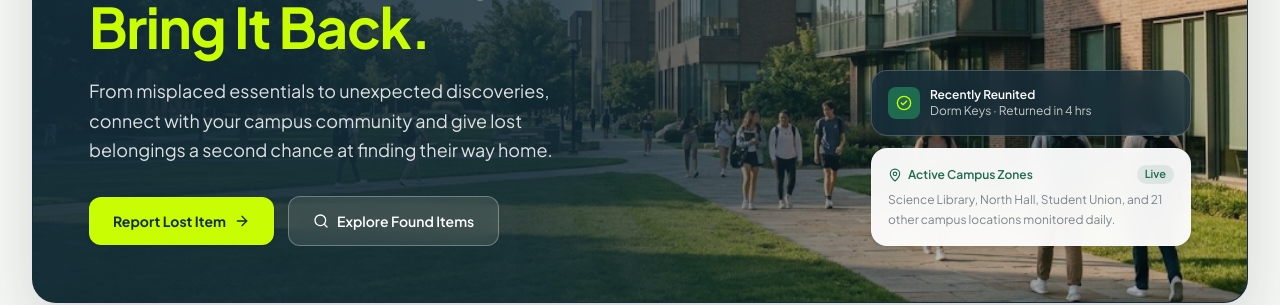
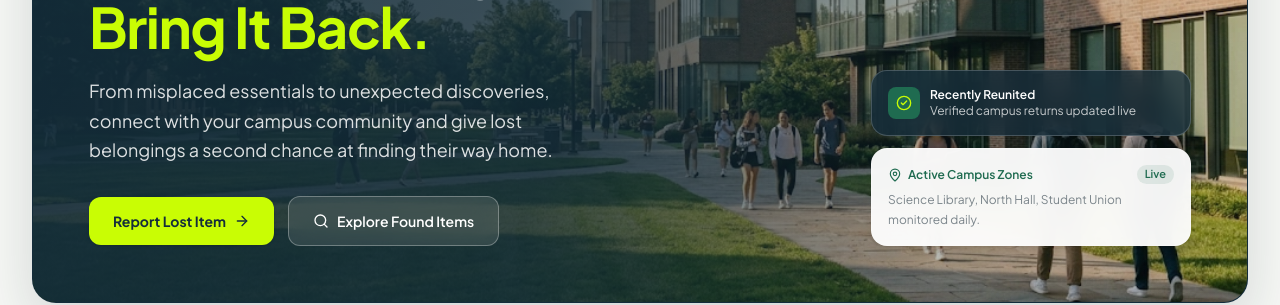
Before and after one commit to Basudev-Mardi/Findora, a Next.js app in the folder frontend/: page / in a window 1280 px wide. Shown: the part 424-729 px from the top of the page. Built offline with nearby package versions, Linux system fonts and the light colour scheme; no server answers.

Commit message:
feat: power Hero Recently Reunited badge dynamically from live claim and recovery activity

```diff
--- /dev/null
+++ b/frontend/components/home/HeroLiveBadge.tsx
@@ -0,0 +1,116 @@
+"use client";
+
+import { useEffect, useState } from "react";
+import Link from "next/link";
+import { CheckCircle2, MapPin } from "lucide-react";
+import { dashboardService } from "@/services/dashboardService";
+import type { DashboardStats, LatestReunitedItem } from "@/types/api";
+
+function formatBadgeText(item: LatestReunitedItem): {
+  heading: string;
+  subtitle: string;
+} {
+  if (item.status === "recovered") {
+    const duration =
+      item.returnedInHours < 24
+        ? `Returned in ${item.returnedInHours} ${item.returnedInHours === 1 ? "hr" : "hrs"}`
+        : `Returned in ${Math.max(1, Math.round(item.returnedInHours / 24))} days`;
+    return {
+      heading: "Recently Reunited",
+      subtitle: `${item.title} · ${duration}`,
+    };
+  }
+
+  if (item.status === "approved") {
+    return {
+      heading: "Claim Approved",
+      subtitle: `${item.title} · Ready for pickup`,
+    };
+  }
+
+  if (item.status === "under_verification") {
+    return {
+      heading: "Under Verification",
+      subtitle: `${item.title} · ${item.campusZone}`,
+    };
+  }
+
+  return {
+    heading: "Recently Claimed",
+    subtitle: `${item.title} · ${item.campusZone}`,
+  };
+}
+
+export function HeroLiveBadge() {
+  const [stats, setStats] = useState<DashboardStats | null>(null);
+
+  useEffect(() => {
+    const controller = new AbortController();
+    dashboardService
+      .getStats(controller.signal)
+      .then((data) => {
+        if (!controller.signal.aborted) setStats(data);
+      })
+      .catch(() => {
+        // Keep clean fallback if API is offline
+      });
+    return () => controller.abort();
+  }, []);
+
+  const latest = stats?.latestReunited ?? null;
+  const badge = latest
+    ? formatBadgeText(latest)
+    : {
+        heading: "Recently Reunited",
+        subtitle: "Verified campus returns updated live",
+      };
+
+  const zoneNames =
+    stats && stats.zoneBreakdown.length > 0
+      ? stats.zoneBreakdown
+          .slice(0, 3)
+          .map((z) => z.name)
+          .join(", ")
+      : "Science Library, North Hall, Student Union";
+  const extraZones =
+    stats && stats.zoneBreakdown.length > 3
+      ? stats.zoneBreakdown.length - 3
+      : 0;
+
+  return (
+    <div className="mt-8 flex flex-col gap-3 sm:flex-row lg:mt-0 lg:flex-col lg:items-end">
+      <Link
+        href={latest ? `/items/${latest.id}` : "/found"}
+        className="w-full max-w-xs rounded-2xl border border-white/20 bg-[#142D3B]/75 p-4 text-white backdrop-blur-md transition-colors hover:border-[#C9FD04]/50 hover:bg-[#142D3B]/90"
+      >
+        <div className="flex items-center gap-2.5">
+          <span className="flex h-8 w-8 shrink-0 items-center justify-center rounded-lg bg-[#1F6B50] text-[#C9FD04]">
+            <CheckCircle2 className="h-4 w-4" />
+          </span>
+          <div className="min-w-0">
+            <p className="text-xs font-semibold text-white">{badge.heading}</p>
+            <p className="truncate text-xs text-white/75">{badge.subtitle}</p>
+          </div>
+        </div>
+      </Link>
+
+      <div className="w-full max-w-xs rounded-2xl border border-white/20 bg-white/95 p-4 text-[#142D3B] shadow-lg backdrop-blur-md">
+        <div className="flex items-center justify-between text-xs font-semibold text-[#1F6B50]">
+          <span className="inline-flex items-center gap-1.5">
+            <MapPin className="h-3.5 w-3.5" />
+            Active Campus Zones
+          </span>
+          <span className="rounded-full bg-[#1F6B50]/10 px-2 py-0.5 text-[11px]">
+            Live
+          </span>
+        </div>
+        <p className="mt-1.5 text-xs leading-relaxed text-[#7B858B]">
+          {zoneNames}
+          {extraZones > 0
+            ? `, and ${extraZones} other active campus ${extraZones === 1 ? "zone" : "zones"}.`
+            : " monitored daily."}
+        </p>
+      </div>
+    </div>
+  );
+}
--- a/frontend/components/home/HeroSection.tsx
+++ b/frontend/components/home/HeroSection.tsx
@@ -1,6 +1,7 @@
 import Image from "next/image";
 import Link from "next/link";
-import { ArrowRight, CheckCircle2, MapPin, Search } from "lucide-react";
+import { ArrowRight, Search } from "lucide-react";
+import { HeroLiveBadge } from "./HeroLiveBadge";
 
 export function HeroSection() {
   return (
@@ -70,40 +71,8 @@ export function HeroSection() {
                 </div>
               </div>
 
-              {/* Right Subtle Floating Campus Activity Overlay */}
-              <div className="mt-8 flex flex-col gap-3 sm:flex-row lg:mt-0 lg:flex-col lg:items-end">
-                <div className="w-full max-w-xs rounded-2xl border border-white/20 bg-[#142D3B]/75 p-4 text-white backdrop-blur-md">
-                  <div className="flex items-center gap-2.5">
-                    <span className="flex h-8 w-8 shrink-0 items-center justify-center rounded-lg bg-[#1F6B50] text-[#C9FD04]">
-                      <CheckCircle2 className="h-4 w-4" />
-                    </span>
-                    <div className="min-w-0">
-                      <p className="text-xs font-semibold text-white">
-                        Recently Reunited
-                      </p>
-                      <p className="truncate text-xs text-white/75">
-                        Dorm Keys &middot; Returned in 4 hrs
-                      </p>
-                    </div>
-                  </div>
-                </div>
-
-                <div className="w-full max-w-xs rounded-2xl border border-white/20 bg-white/95 p-4 text-[#142D3B] shadow-lg backdrop-blur-md">
-                  <div className="flex items-center justify-between text-xs font-semibold text-[#1F6B50]">
-                    <span className="inline-flex items-center gap-1.5">
-                      <MapPin className="h-3.5 w-3.5" />
-                      Active Campus Zones
-                    </span>
-                    <span className="rounded-full bg-[#1F6B50]/10 px-2 py-0.5 text-[11px]">
-                      Live
-                    </span>
-                  </div>
-                  <p className="mt-1.5 text-xs leading-relaxed text-[#7B858B]">
-                    Science Library, North Hall, Student Union, and 21 other
-                    campus locations monitored daily.
-                  </p>
-                </div>
-              </div>
+              {/* Right Live Campus Activity Overlay */}
+              <HeroLiveBadge />
             </div>
           </div>
         </div>
```
Also changed, not shown: frontend/types/api.ts (+10 -0 lines), 1 other file (tests, documents, lock files or other folders).
